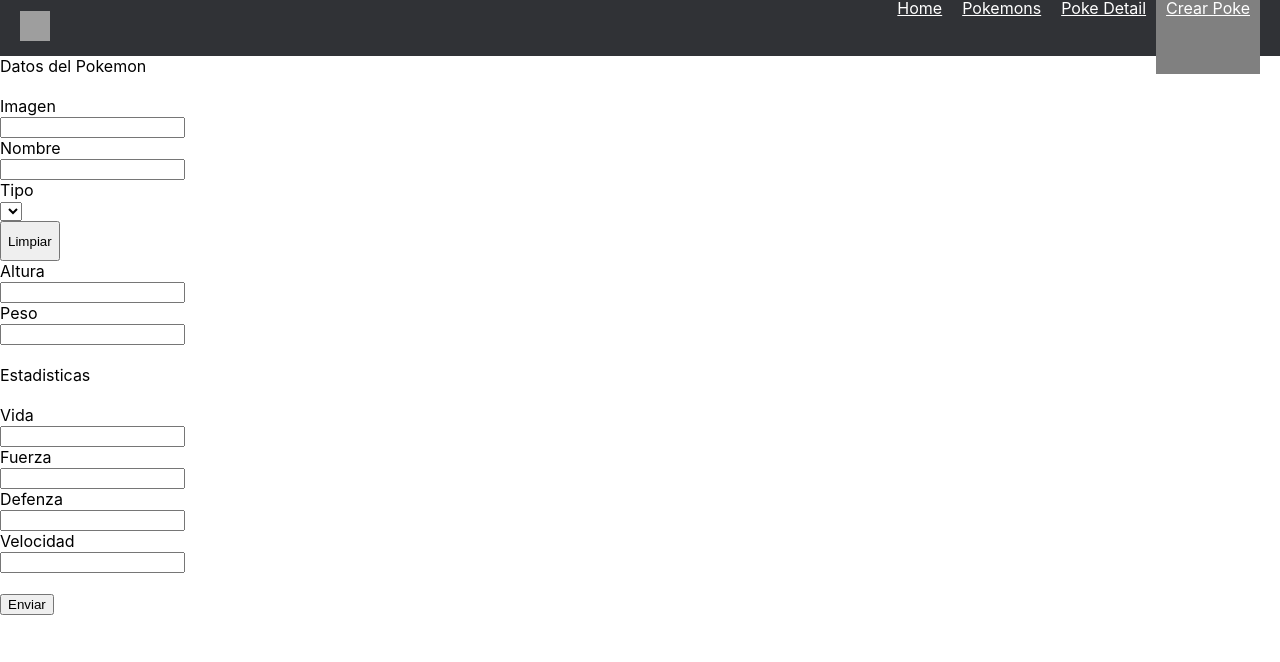
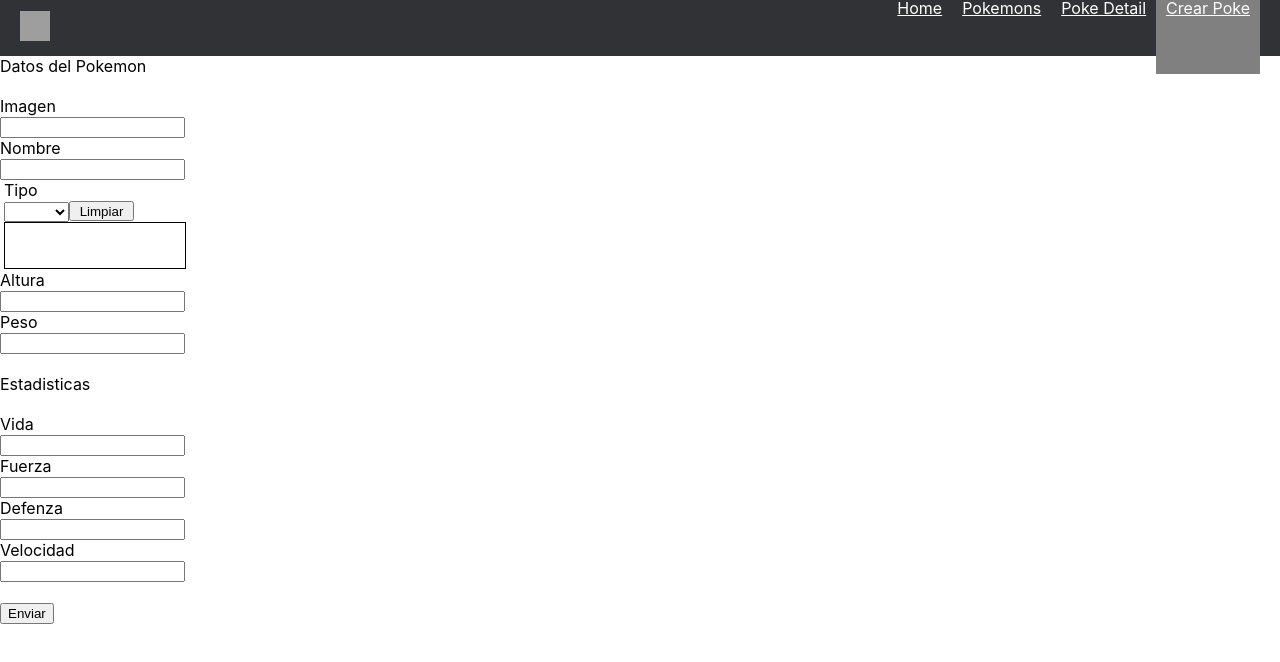
Before and after one commit to sedwarb/PI-Pokemon-main, a React (Create React App) app in the folder client/: page /pokemons/create in a window 1280 px wide. Shown: the top 662 px of the page. Built offline with nearby package versions, Linux system fonts and the light colour scheme; grey boxes are pictures that could not be loaded.

Commit message:
changed position of label html and created file css fot this component

```diff
--- /dev/null
+++ b/client/src/components/ListaTipos/ListaTipos.css
@@ -0,0 +1,22 @@
+.divForm{
+    width: 180px;
+    height: 20px;
+}
+.tipoLista{
+    width: 180px;
+    height: 90px;
+    margin-left: 4px;
+}
+.divlista{
+    width: 65px;
+    height: 20px;
+}
+.divtitle{
+    width: 100px;
+    height: 20px;
+}
+.inplista{
+    width: 180px;
+    height: 45px;
+    border: 1px solid;
+}
--- a/client/src/components/ListaTipos/ListaTipos.jsx
+++ b/client/src/components/ListaTipos/ListaTipos.jsx
@@ -1,6 +1,7 @@
 import React,{useState,useEffect} from 'react';
 import {tiposList,sTpos} from '../../actions/actions'
 import { useDispatch, useSelector } from 'react-redux'
+import './ListaTipos.css'
 
 
 export default function ListTypes ({lTipos}) {
@@ -20,15 +21,14 @@ export default function ListTypes ({lTipos}) {
         dispatch(tiposList(sTipo))
     },[sTipo])
     return (
-      <div key={`divTipoGen`}>
-        <div key={`divTipoppl`}>Tipo</div>
-        <select name="tipos" id="tipos" key={`tiposel`} onClick={(e)=>ftipo(e)}>
+      <div key={`divTipoGen`} className='tipoLista'>
+        <div key={`divTipoppl`} className='divtitle'>Tipo</div>
+        <select className='divlista' name="tipos" id="tipos" key={`tiposel`} onClick={(e)=>ftipo(e)}>
             {lTipos.map((tipo,i)=>{
                 return <option key={`plista${i}`} value={`${tipo.id}:${tipo.name}`} id={tipo.id} >{tipo.name}</option>
             })}
-        </select>
-        <div className='divTipo' key={`divTipo`} id="divTipo" >{sTipo.map(p=><div>{`- ${p.tipos.split(":")[1]} -`}</div>)}
-        <input type="button" key={`butlim`} value="Limpiar" onClick={()=>dispatch(sTpos([]))} />
+        </select><input className='divlista' type="button" key={`butlim`} value="Limpiar" onClick={()=>dispatch(sTpos([]))} />
+        <div className='inplista' key={`divTipo`} id="divTipo" >{sTipo.map(p=><div>{`- ${p.tipos.split(":")[1]} -`}</div>)}
         </div>
       </div>
     );
```
